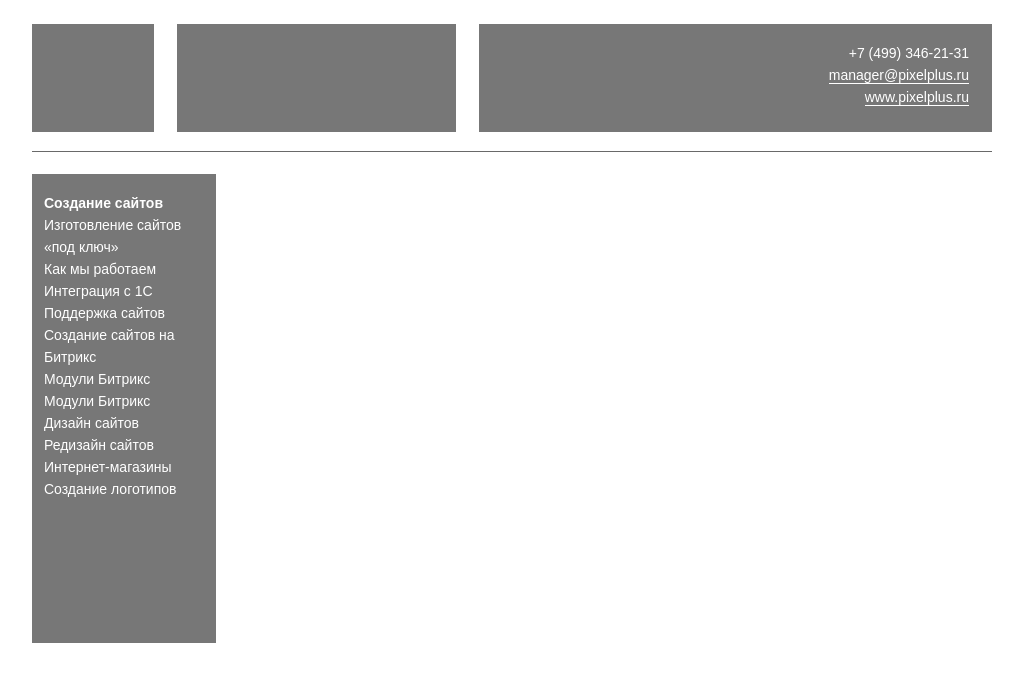
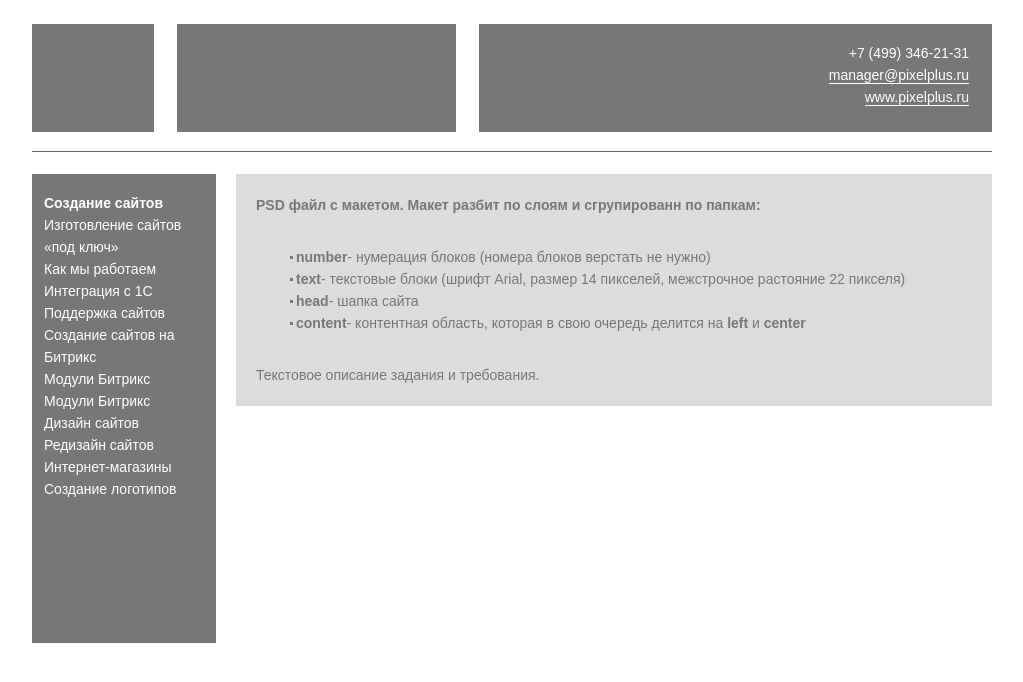
Before and after one commit to drozdovdn/skytrack_task_two, a React (Create React App) app: page / in a window 1280 px wide. Shown: the top 682 px of the page, without its empty margins (128-1151 px from the left). Built offline with nearby package versions, Linux system fonts and the light colour scheme.

Commit message:
add component main-offer

```diff
--- a/src/app/index.jsx
+++ b/src/app/index.jsx
@@ -9,6 +9,7 @@ import Contact from '../components/contact';
 import More from '../components/more';
 import LeftMenu from '../components/sidebar-menu';
 import AsideBarFooter from '../components/sidebar-footer';
+import MainOffer from '../components/main-offer';
 
 class App extends Component{
 
@@ -35,8 +36,8 @@ class App extends Component{
                 <LeftMenu />
                 <AsideBarFooter />
               </aside>
-              <main>
-
+              <main className="main">
+                <MainOffer />
               </main>
             </div>
           </div>
--- a/src/app/reducer.js
+++ b/src/app/reducer.js
@@ -19,7 +19,7 @@ export const initState = {
       {id: 9, title: 'Интернет-магазины'},
       {id: 10, title: 'Создание логотипов'},
     ]
-  }
+  },
 };
 
 export function appReducer(state = initState, actions) {
--- a/src/app/style.less
+++ b/src/app/style.less
@@ -54,4 +54,8 @@ body {
   display: flex;
   flex-direction: column;
   justify-content: space-between;
+  margin-right: 20px;
 }
+.main {
+  width: 100%;
+}
--- /dev/null
+++ b/src/components/main-offer/index.jsx
@@ -0,0 +1,31 @@
+import React from 'react';
+import './style.less';
+
+export default function MainOffer () {
+  return (
+    <div className="offer">
+      <h1 className="offer__title">
+        PSD файл с макетом. Макет разбит по слоям и сгрупированн по папкам:
+      </h1>
+      <ul className="offer__list">
+        <li className="offer__list-item">
+          <span>number</span>
+          - нумерация блоков (номера блоков верстать не нужно)
+        </li>
+        <li className="offer__list-item">
+          <span>text</span>
+          - текстовые блоки (шрифт Arial, размер 14 пикселей, межстрочное растояние 22 пикселя)
+        </li>
+        <li className="offer__list-item">
+          <span>head</span>
+          - шапка сайта
+        </li>
+        <li className="offer__list-item">
+          <span>content</span>
+          - контентная область, которая в свою очередь делится на <span>left</span>  и <span>center</span>
+        </li>
+      </ul>
+      <div className="offer__text">Текстовое описание задания и требования.</div>
+    </div>
+  );
+}
--- /dev/null
+++ b/src/components/main-offer/style.less
@@ -0,0 +1,30 @@
+.offer {
+  width: 100%;
+  background: #dcdcdc;
+  padding: 20px;
+  color: #777777;
+}
+.offer__title {
+  font-size: 14px;
+}
+.offer__list {
+  padding: 30px 0 30px 40px;
+}
+.offer__list-item {
+  position: relative;
+  span {
+    font-weight: bold;
+  }
+  &::after {
+    position: absolute;
+    content: '';
+    width: 3px;
+    height: 3px;
+    background: #777777;
+    left: -6px;
+    top: 10px;
+  }
+}
+.offer__text {
+
+}
```
